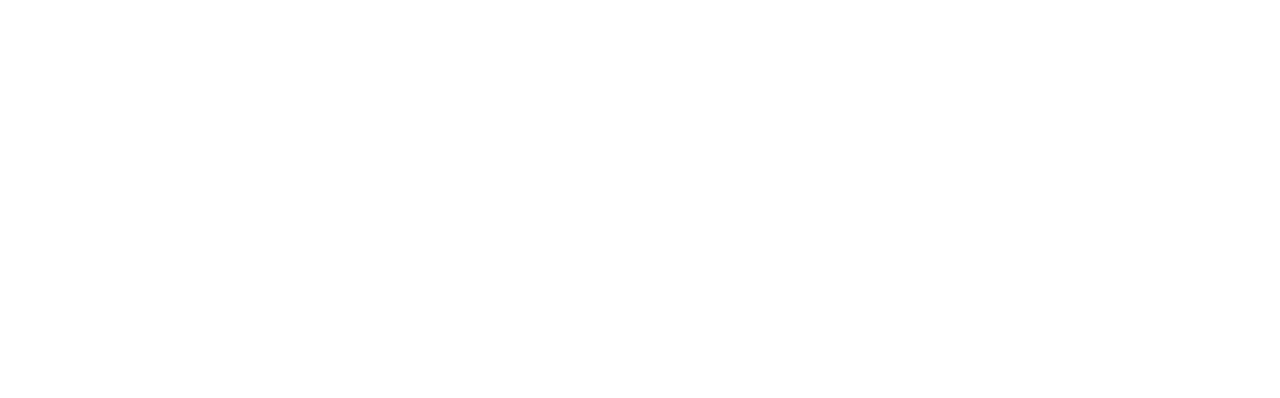
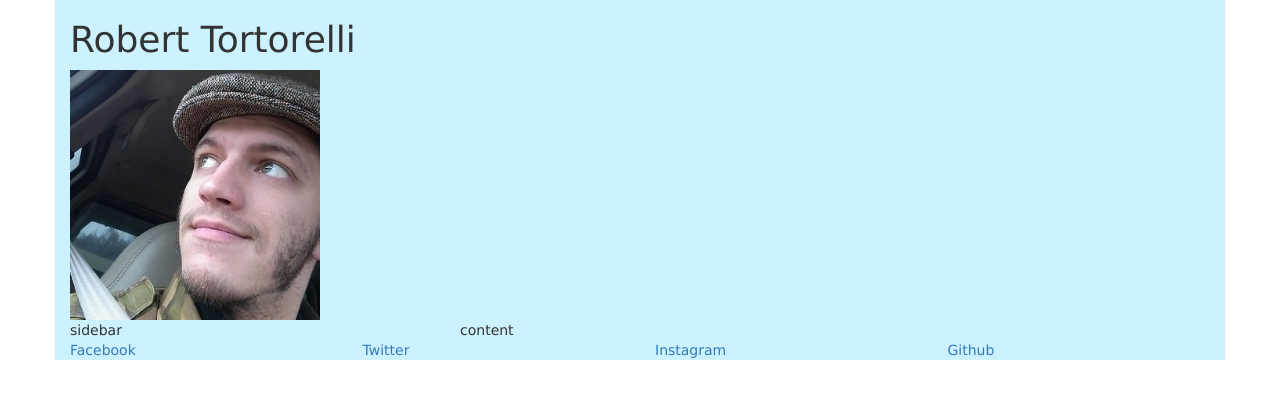
Before and after one commit to TSturtledove/TSturtledove.github.io, a plain HTML site: page index.html in a window 1280 px wide. Drawn offline with nearby package versions, Linux system fonts and the light colour scheme.

Commit message:
adding img, editing links

```diff
--- a/index.html
+++ b/index.html
@@ -2,7 +2,7 @@
 <html>
   <head>
     <meta charset="utf-8">
-    <title>Bootstrap stuff</title>
+    <title>Robert Tortorelli</title>
 
 
     <link rel="stylesheet" href="https://maxcdn.bootstrapcdn.com/bootstrap/3.3.7/css/bootstrap.min.css" integrity="sha384-BVYiiSIFeK1dGmJRAkycuHAHRg32OmUcww7on3RYdg4Va+PmSTsz/K68vbdEjh4u" crossorigin="anonymous">
@@ -11,11 +11,11 @@
   </head>
   <body>
 <!-- playing with bootstrap -->
-    <!-- <div class="container">
+    <div class="container maindiv">
       <div class="row">
         <div class="col-md-12">
-          <h1>Welcome to my website</h1>
-          <img class="header-image" src="http://www.creativeuncut.com/gallery-31/art/tf2-body-armor.jpg">
+          <h1>Robert Tortorelli</h1>
+          <img class="mainimage" src="img/profile02.jpg">
 
         </div>
       </div>
@@ -25,14 +25,14 @@
       </div>
       <footer>
         <div class="row">
-          <div class="col-md-3"><a href="https://www.facebook.com/">Facebook</a></div>
-          <div class="col-md-3"><a href="https://twitter.com/">Twitter</a></div>
-          <div class="col-md-3"><a href="https://www.instagram.com/">Instagram</a></div>
-          <div class="col-md-3"><a href="https://github.com/">Github</a></div>
+          <div class="col-md-3"><a class="linkspec" href="https://www.facebook.com/PebbleChoirWorkshops">Facebook</a></div>
+          <div class="col-md-3"><a class="linkspec" href="https://twitter.com/TSturtledove">Twitter</a></div>
+          <div class="col-md-3"><a class="linkspec" href="https://www.instagram.com/pebblechoirworkshops/">Instagram</a></div>
+          <div class="col-md-3"><a class="linkspec" href="https://github.com/TSturtledove">Github</a></div>
         </div>
       </footer>
     </div>
 
-    <script src="https://maxcdn.bootstrapcdn.com/bootstrap/3.3.7/js/bootstrap.min.js" integrity="sha384-Tc5IQib027qvyjSMfHjOMaLkfuWVxZxUPnCJA7l2mCWNIpG9mGCD8wGNIcPD7Txa" crossorigin="anonymous"></script> -->
+    <script src="https://maxcdn.bootstrapcdn.com/bootstrap/3.3.7/js/bootstrap.min.js" integrity="sha384-Tc5IQib027qvyjSMfHjOMaLkfuWVxZxUPnCJA7l2mCWNIpG9mGCD8wGNIcPD7Txa" crossorigin="anonymous"></script>
   </body>
 </html>
--- a/styles.css
+++ b/styles.css
@@ -7,10 +7,19 @@ body {
 }
 
 h1 {
-  color: red;
+  background-color: linear-gradient(45deg, #ff8000 10%, #ffccff);
 }
 
 
-.header-image {
+.mainimage {
   width: 250px;
 }
+
+.linkspec:hover {
+  color: #00b36b;
+  text-decoration: none;
+}
+
+.maindiv {
+  background-color: #ccf2ff;
+}
```
Also changed, not shown: img/profile02.jpg (added).
